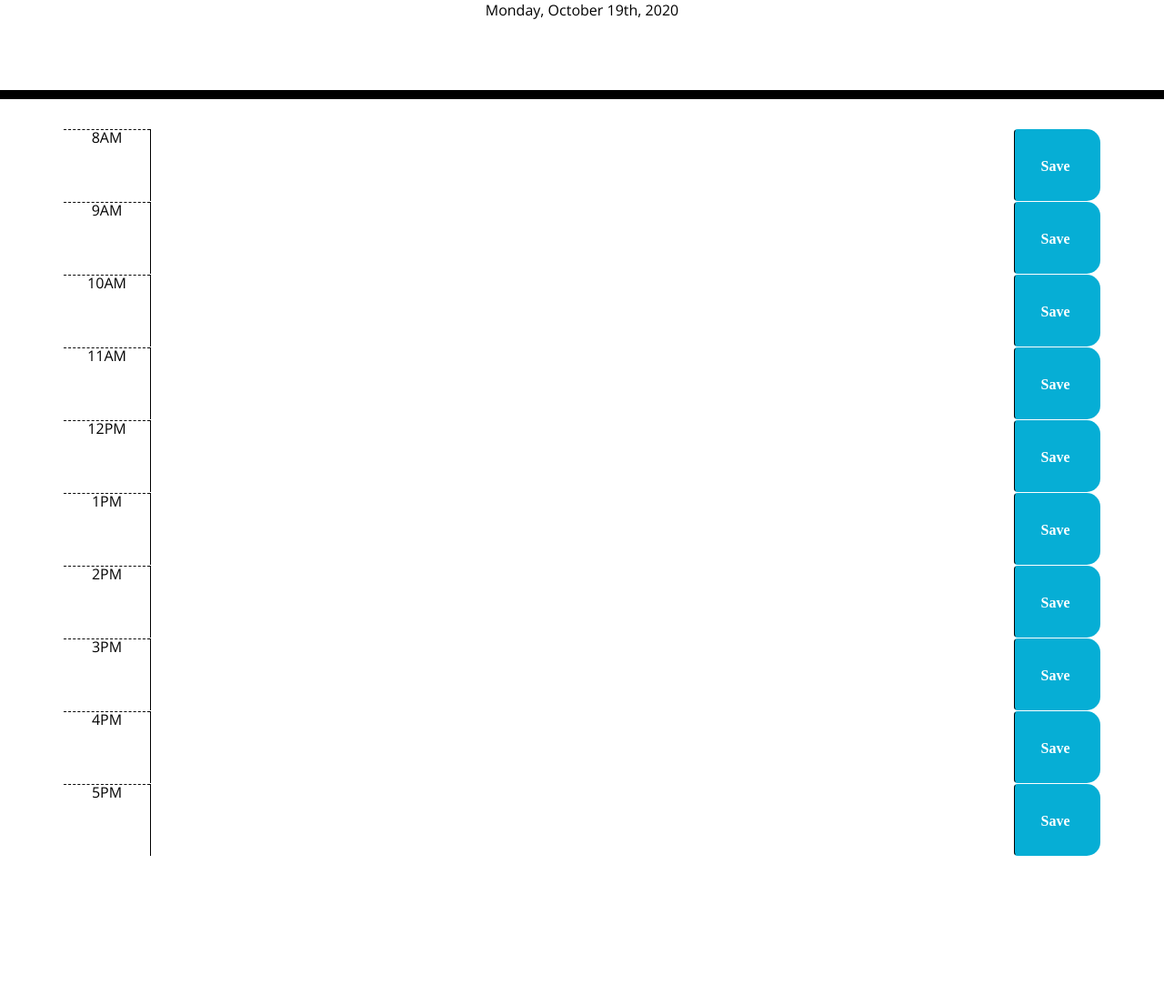
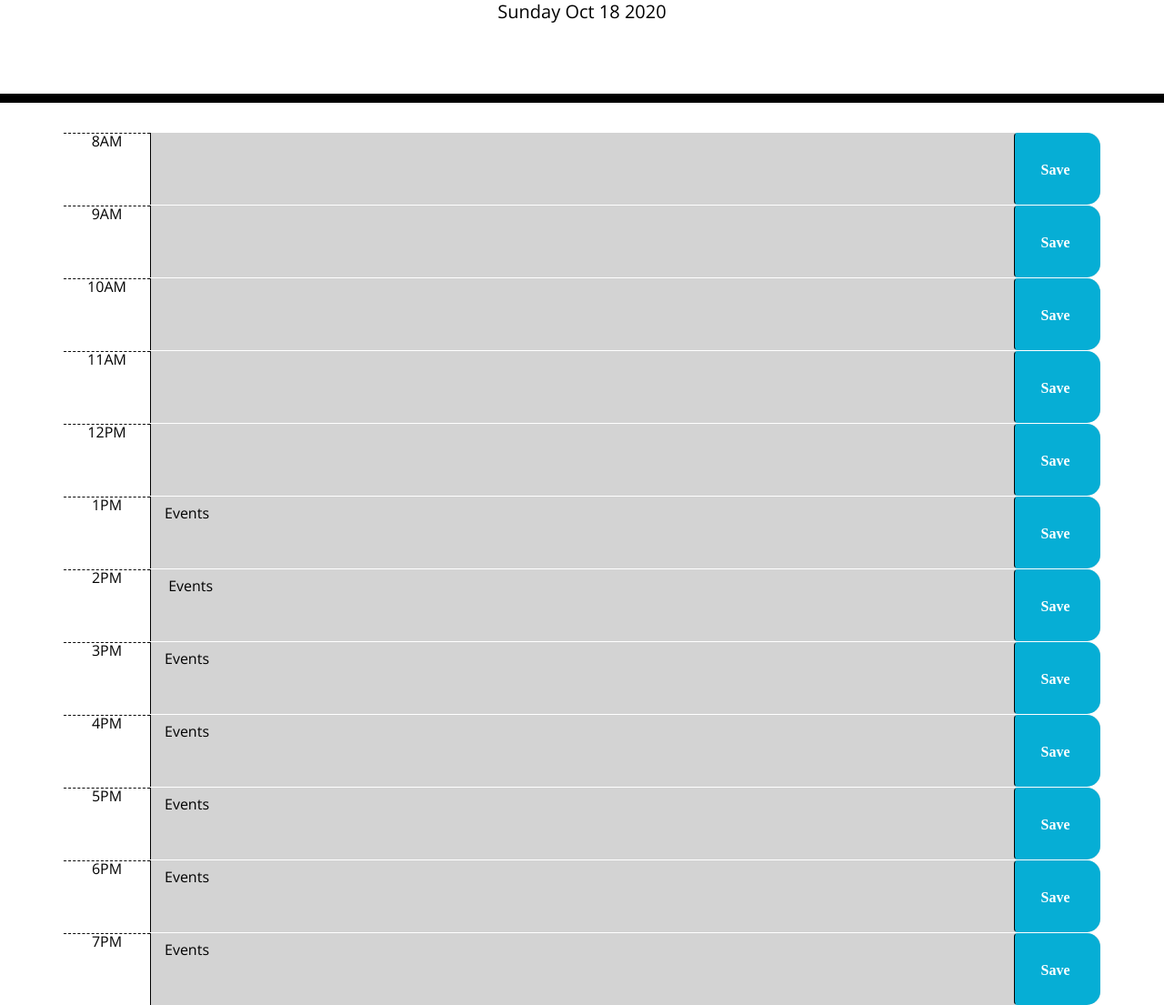
Before and after one commit to Juliafrances28/WorkDayScheduler, a plain HTML site: page index.html in a window 1280 px wide. Shown: the part 191-1296 px from the top of the page at 91% size. Before the commit the page ends 1132 px from the top, so only its background shows below. Drawn offline with nearby package versions, Linux system fonts and the light colour scheme.

Commit message:
it has color

```diff
--- a/index.html
+++ b/index.html
@@ -19,7 +19,7 @@
       href="https://fonts.googleapis.com/css?family=Open+Sans&display=swap"
       rel="stylesheet"
     />
-    <link rel="stylesheet" href="style.css" />
+    <link rel="stylesheet" type = "text/css" href="style.css"  />
     <title>Work Day Scheduler</title>
   </head>
 
@@ -29,7 +29,6 @@
     <header class="jumbotron">
       <h1 class="display-3">Work Day Scheduler</h1>
       <p class="lead">A simple calendar app for scheduling your work day</p>
-      <P> Monday, October 19th, 2020 </P>
       <p id="currentDay" class="lead"></p>
     </header>
 
@@ -38,6 +37,7 @@
 
         <div id = "8" class = "row time-block justify-content-center">
           <div class = "col-md-1 hour"> 8AM </div>
+
           <textarea class = "col-md-10 text" >Events</textarea>
           <button class = "btn saveBtn col-md-1 fas fa save">Save </button>
         </div>
@@ -66,39 +66,57 @@
                 <button class = "btn saveBtn col-md-1 fas fa save">Save </button>
               </div>
 
-                <div id = "1" class = "row time-block justify-content-center">
+                <div id = "13" class = "row time-block justify-content-center">
                   <div class = "col-md-1 hour"> 1PM </div>
                   <textarea class = "col-md-10 text" >Events</textarea>
                   <button class = "btn saveBtn col-md-1 fas fa save">Save </button>
                 </div>
 
-                  <div id = "2" class = "row time-block justify-content-center">
+                  <div id = "14" class = "row time-block justify-content-center">
                     <div class = "col-md-1 hour"> 2PM </div>
                     <textarea class =  "col-md-10 text"> Events </textarea>
                     <button class = "btn saveBtn col-md-1 fas fa save">Save </button>
                   </div>
 
 
-                    <div id = "3" class = "row time-block justify-content-center">
+                    <div id = "15" class = "row time-block justify-content-center">
                       <div class = "col-md-1 hour"> 3PM </div>
                       <textarea class = "col-md-10 text" >Events</textarea>
                       <button class = "btn saveBtn col-md-1 fas fa save">Save </button>
                     </div>
 
 
-                      <div id = "4" class = "row time-block justify-content-center">
+                      <div id = "16" class = "row time-block justify-content-center">
                         <div class = "col-md-1 hour"> 4PM </div>
                         <textarea class = "col-md-10 text" >Events</textarea>
                         <button class = "btn saveBtn col-md-1 fas fa save">Save </button>
                       </div>
 
 
-                        <div id = "5" class = "row time-block  justify-content-center">
+                        <div id = "17" class = "row time-block  justify-content-center">
                           <div class = "col-md-1 hour"> 5PM </div>
                           <textarea class = "col-md-10 text" >Events</textarea>
                           <button class = "btn saveBtn col-md-1 fas fa save">Save </button>
                         </div>
 
+
+
+                        <div id = "18" class = "row time-block  justify-content-center">
+                          <div class = "col-md-1 hour"> 6PM </div>
+                          <textarea class = "col-md-10 text" >Events</textarea>
+                          <button class = "btn saveBtn col-md-1 fas fa save">Save </button>
+                        </div>
+
+
+                        <div id = "19" class = "row time-block  justify-content-center">
+                          <div class = "col-md-1 hour"> 7PM </div>
+                          <textarea class = "col-md-10 text" >Events</textarea>
+                          <button class = "btn saveBtn col-md-1 fas fa save">Save </button>
+
+
+
+
+                        </div>
 
                        </div>
                        </div>
--- a/script.js
+++ b/script.js
@@ -1,57 +1,50 @@
 
 // this file willl include the following four functions
-//  a local storage function
+//  a local storage. getitem function
 //  a moment function
-// a color function
-// an hour function
+//
 
 var saveBtn = $("<button>");
 
-
-// console.log(currentTime);
-
-
-  // var hour = $(this).val();
-  //   console.log(hour);
-
-  //   var row = $(".row");
+  // var row = $(".row");
   //    console.log(row)
 
      $(".saveBtn").on("click", function () {
 
 
+     // understanding .val()
      // The .val() method is primarily used to get the values of form elements such as input, select and textarea. When called on an empty collection, it returns undefined.
 
-
-  // The text() method sets or returns the text content of the selected elements. When this method is used to return content, it returns the text content of all matched elements (HTML markup will be removed). When this method is used to set content, it overwrites the content of ALL matched elements.
   var value = $(this).siblings(".text").val();
 
   var time = $(this).parent().attr("id");
 
-
   //using $(This) to get the text content (i.e. using This.siblings)
   localStorage.setItem(time, value);
-
-
-
-// var save = JSON.parse(localStorage.getItem("saveBtn")
 
   var save = JSON.parse(localStorage.getItem)
   ("saveBtn")
 
-
+   // Understanding .each()
   // The .each() method is designed to make DOM looping constructs concise and less error-prone. When called it iterates over the DOM elements that are part of the jQuery object. Each time the callback runs, it is passed the current loop iteration, beginning from 0. More importantly, the callback is fired in the context of the current DOM element, so the keyword this refers to the element.
 
-// need to be wrapped up into a updaterFunction
-// what should be in the $("")? not sure if .time-block is right?
+     });
 
-     });
+     // The .each function and var currentTime... need to be wrapped up into a updaterFunction
+
 
      function updateTime() {
 
   var currentTime = moment().hours();
 
+
   $(".time-block").each(function () {
+
+    var hour = $(this).attr("id");
+    hour = parseInt(hour);
+
+    console.log(hour);
+    console. log(currentTime);
 
     if (hour < currentTime) {
       $(this).addClass("past");
@@ -105,9 +98,11 @@ var saveBtn = $("<button>");
 // This is to load any saved data from localStorage
 
 
+$(document).ready( function (){ ;
+updateTime ();
 
 
-$(document).ready( function (){ ;
+$("#currentDay").text(moment().format("dddd MMM D YYYY"));
 
 $("#8 .text").val(localStorage.getItem("8"))
 $("#9 .text").val(localStorage.getItem("9"))
--- a/style.css
+++ b/style.css
@@ -54,8 +54,8 @@ textarea{
 }
 
 .future {
-  background-color: #77dd77;
-  color: white;
+ background-color: #77dd77;
+ color: white;
 }
 
 .saveBtn {
```
